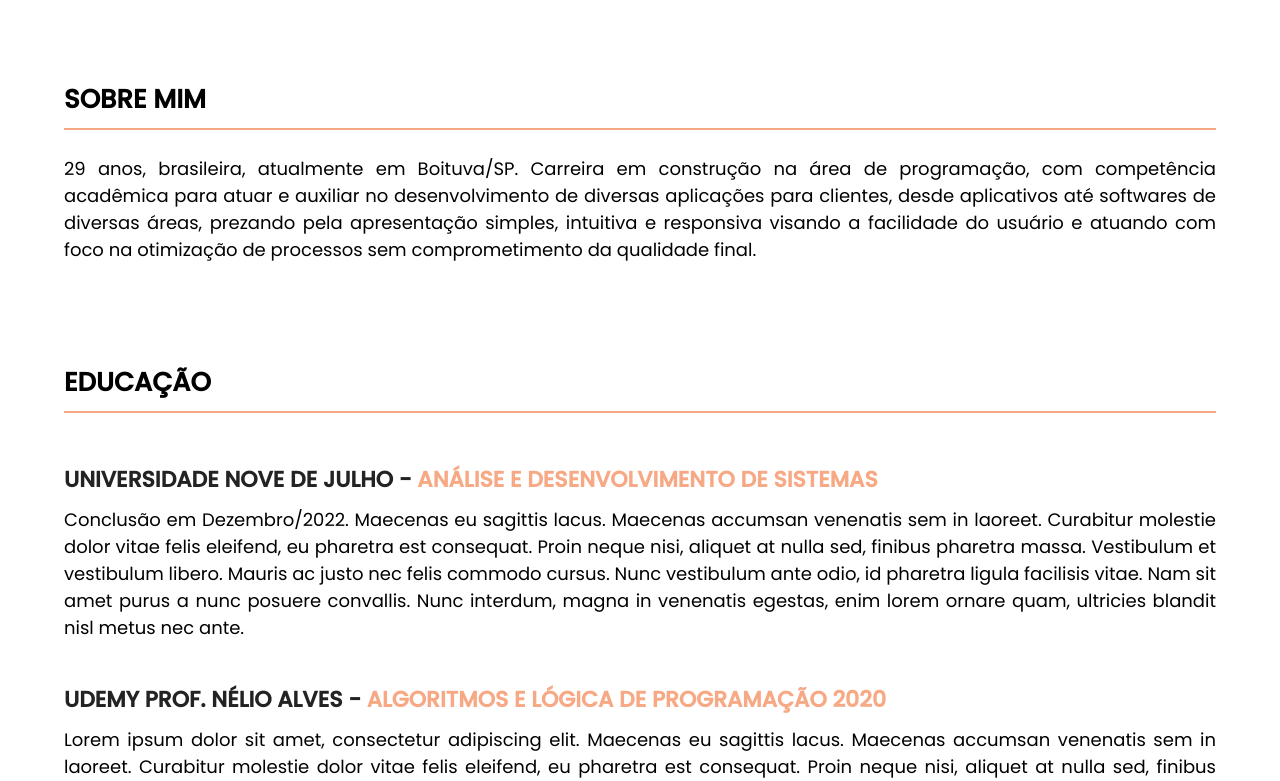
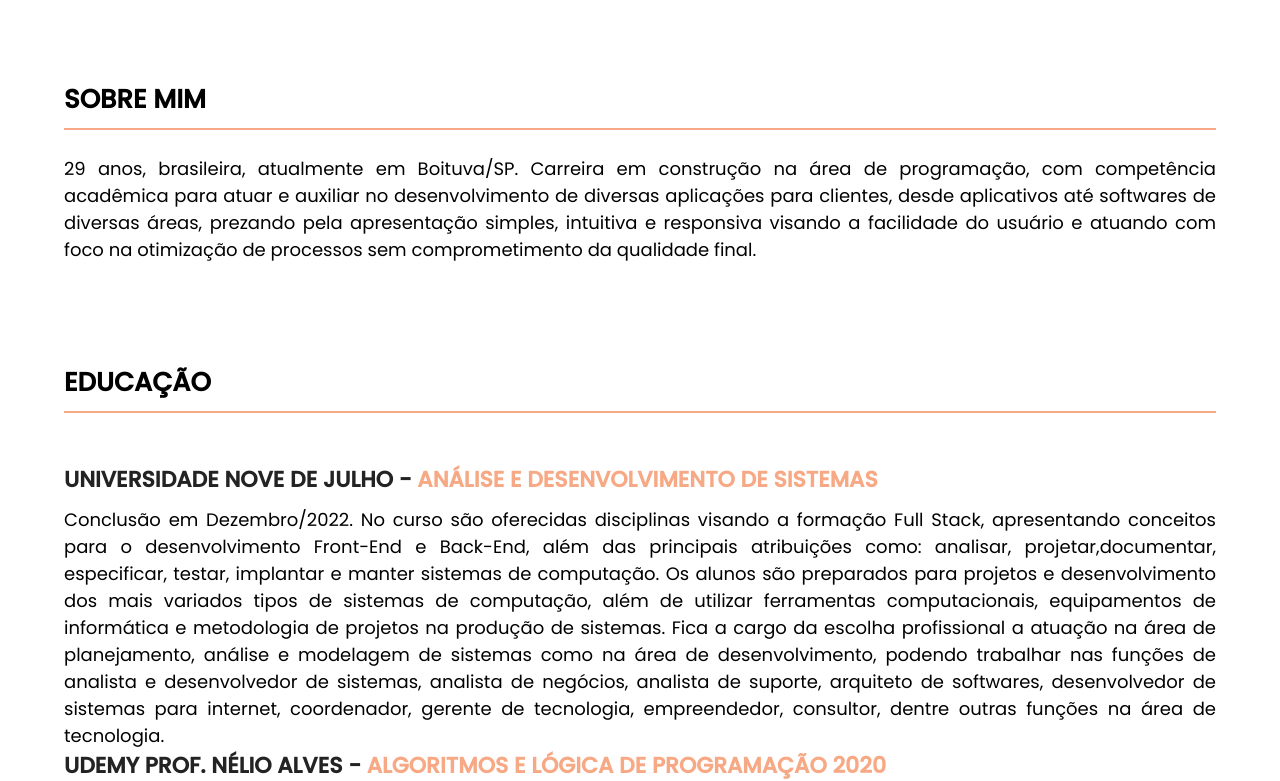
Before and after one commit to ingridholiveira/CV, a plain HTML site: page index.html in a window 1280 px wide. Shown: the part 198-979 px from the top of the page. Drawn offline with Linux system fonts and the light colour scheme.

Commit message:
Atualização do campo universidade conforme a descrição do curso

```diff
--- a/index.html
+++ b/index.html
@@ -41,14 +41,15 @@
                 </div>
                 <p>
                     Conclusão em Dezembro/2022.
-                    Maecenas eu sagittis lacus. Maecenas accumsan venenatis sem in laoreet.
-                    Curabitur molestie dolor vitae felis eleifend, eu pharetra est consequat.
-                    Proin neque nisi, aliquet at nulla sed, finibus pharetra massa.
-                    Vestibulum et vestibulum libero. Mauris ac justo nec felis commodo cursus.
-                    Nunc vestibulum ante odio, id pharetra ligula facilisis vitae.
-                    Nam sit amet purus a nunc posuere convallis.
-                    Nunc interdum, magna in venenatis egestas, enim lorem ornare quam, ultricies blandit nisl metus nec
-                    ante.
+                    No curso são oferecidas disciplinas visando a formação Full Stack, apresentando conceitos para o desenvolvimento
+                    Front-End e Back-End, além das principais atribuições como: analisar, projetar,documentar, especificar, testar,
+                    implantar e manter sistemas de computação. Os alunos são preparados para projetos e desenvolvimento dos mais
+                    variados tipos de sistemas de computação, além de utilizar ferramentas computacionais, equipamentos de informática
+                    e metodologia de projetos na produção de sistemas. Fica a cargo da escolha profissional a atuação na área de
+                    planejamento, análise e modelagem de sistemas como na área de desenvolvimento, podendo trabalhar nas funções de
+                    analista e desenvolvedor de sistemas, analista de negócios, analista de suporte, arquiteto de softwares, desenvolvedor
+                    de sistemas para internet, coordenador, gerente de tecnologia, empreendedor, consultor, dentre outras funções
+                    na área de tecnologia.
                 </p>
             </div>
             <div class="item">
@@ -132,7 +133,7 @@
             </div>
             <div class="item">
                 <div class="title">
-                    <h2>HTML  |  CSS  |  JAVASCRIPT  | PYTHON</h2>
+                    <h2>HTML  |  CSS  |  JAVASCRIPT  | REACT</h2>
                 </div>
             </div>
         </div>
```
